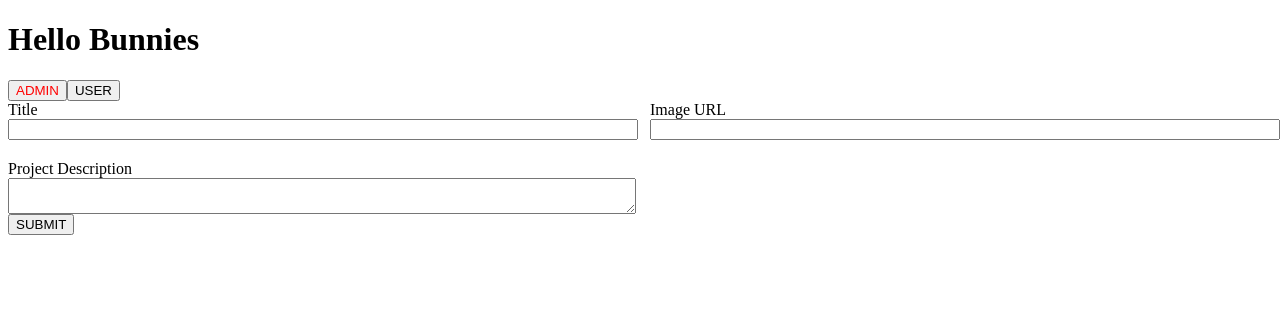
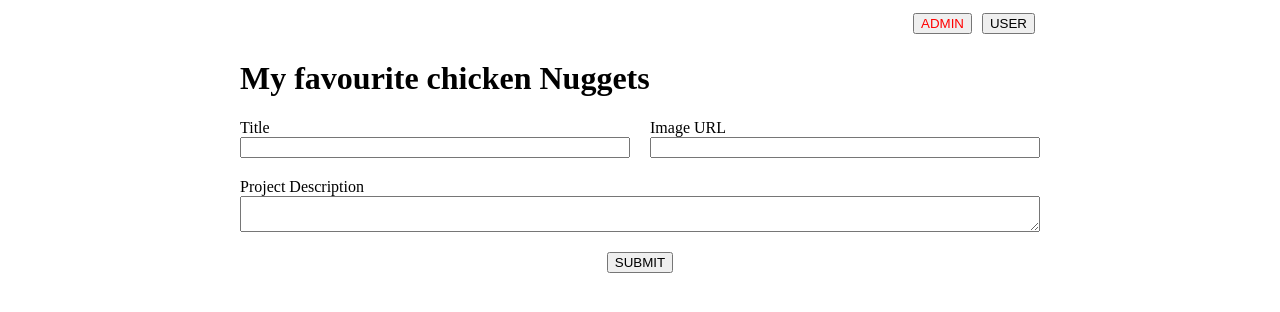
Before and after one commit to Kellytran88/Mcnugget-spotlight, a Vue app: page / in a window 1280 px wide. Shown: the top 312 px of the page. Built offline with nearby package versions, Linux system fonts and the light colour scheme.

Commit message:
update step 2 with the form working

```diff
--- a/src/App.vue
+++ b/src/App.vue
@@ -1,8 +1,11 @@
 <template>
-  <div>
-    <h1>Hello Bunnies</h1>
-    <button @click="isAdmin = true" :class="{ viewColor: isAdmin }">ADMIN</button>
-    <button @click="isAdmin = false" :class="{ viewColor: !isAdmin }" >USER</button>
+  <div id="App">
+    <nav>
+      <button @click="isAdmin = true" :class="{ active: isAdmin }">ADMIN</button>
+      <button @click="isAdmin = false" :class="{ active: !isAdmin }" >USER</button>
+    </nav>
+    <h1>My favourite chicken Nuggets</h1>
+
     <admin-view v-if="isAdmin" @createProject="addProject" />
     <user-view v-else />
   </div>
@@ -13,7 +16,7 @@ import AdminView from "./components/AdminView.vue";
 import UserView from "./components/UserView.vue";
 
 export default {
-  name: "app",
+  name: "adminForm",
   components: {
     userView: UserView,
     adminView: AdminView
@@ -25,11 +28,33 @@ export default {
     };
   },
   methods: {
-    addProject(project) {
-      this.allProjects.push(project);
+    addProject(newForm) {
+      this.allProjects.push(newForm);
+      console.log(this.allProjects);
     }
   }
 };
 </script>
 
-<style></style>
+<style>
+* {
+  box-sizing: border-box;
+}
+#App {
+  width: 800px;
+  margin: 0 auto;
+}
+
+nav {
+  display: flex;
+  justify-content: flex-end;
+}
+
+nav button {
+  margin: 5px;
+}
+
+.active {
+  color: red;
+}
+</style>
--- a/src/components/AdminView.vue
+++ b/src/components/AdminView.vue
@@ -1,21 +1,25 @@
 <template>
   <div>
-    <form>
+    <form @submit.prevent="handleSubmit">
       <label>
         Title
         <input v-model="title" />
       </label>
+
       <label>
         Image URL
-        <input v-model="image" />
+        <input v-model="imageUrl" />
       </label>
-      <label>
+
+      <label class="grid2Col">
         Project Description
         <textarea v-model="description"></textarea>
       </label>
+
+      <div class="grid2Col" style="text-align: center">
+        <button type="submit">SUBMIT</button>
+      </div>
     </form>
-
-    <button @click="handleSubmit">SUBMIT</button>
   </div>
 </template>
 
@@ -25,27 +29,31 @@ export default {
   data() {
     return {
       title: "",
-      image: "",
+      imageUrl: "",
       description: "",
     };
   },
   methods: {
     handleSubmit() {
-      this.$emit("createProject", {
-        title: this.title,
-        image: this.image,
-        description: this.description
-      });
+      console.log("new chicken nugger form submitted")
+
+      //create a new object
+      let newForm = {title: this.title, imageURL: this.imageUrl, description: this.description};
+      //send the createproject and object to the parent
+      this.$emit("createProject", newForm);
+
+      // reset the form
+      this.title = '';
+      this.imageUrl = '';
+      this.description = '';
+
+      console.log(newForm)
     }
   }
 };
 </script>
 
 <style>
-.viewColor {
-  color: red;
-}
-
 
 form {
   display: grid;
@@ -58,4 +66,8 @@ input, textarea {
   display: block;
   width: 100%;
 }
+
+.grid2Col {
+  grid-column: 1 / span 2;
+}
 </style>
--- a/src/components/UserView.vue
+++ b/src/components/UserView.vue
@@ -1,10 +1,13 @@
 <template>
   <div>User View</div>
+  <img />
 </template>
 
 <script>
 export default {
-  name: "UserView"
+  name: "UserView",
+  //find the url image and turn it into an image
+  //create a space for image to appear on user view
 };
 </script>
 
```
